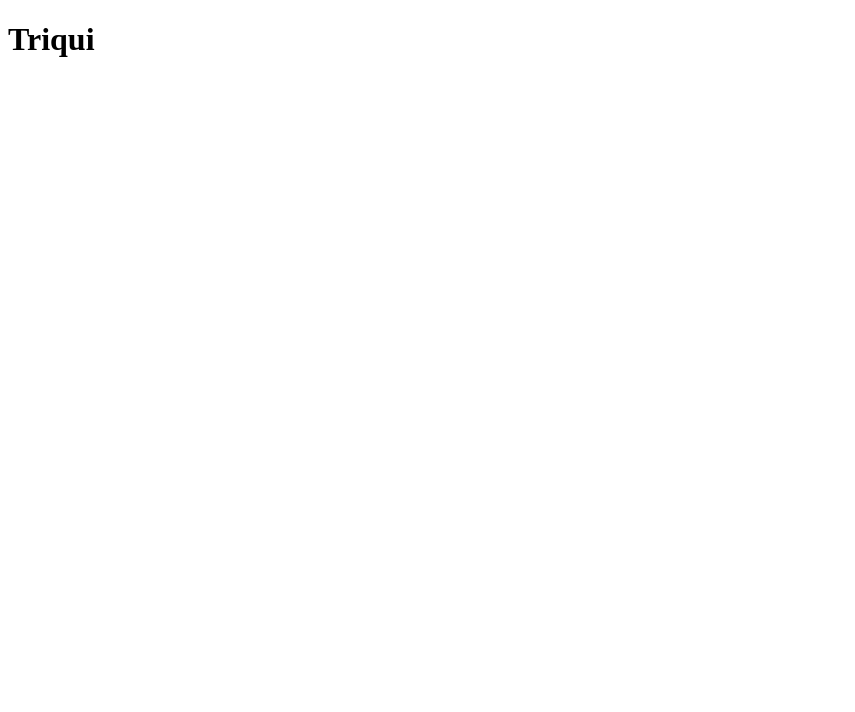
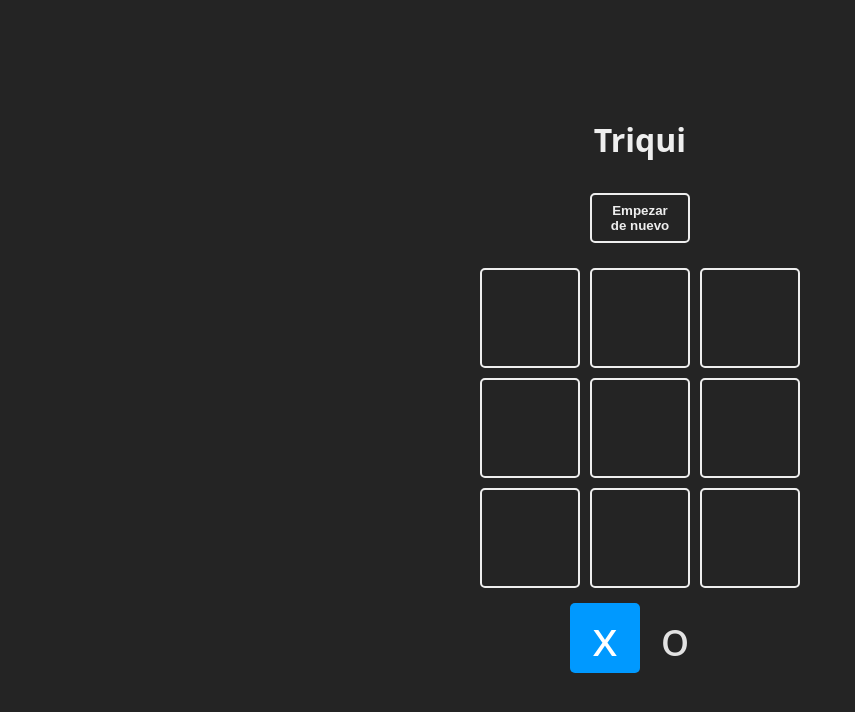
Before and after one commit to dejeloper/react-triqui, a React (Vite) app: page / in a window 1280 px wide. Shown: the top 712 px of the page, without its empty margins (0-855 px from the left). Built offline with nearby package versions, Linux system fonts and the light colour scheme.

Commit message:
Update Game (Finish)

```diff
--- a/src/App.jsx
+++ b/src/App.jsx
@@ -1,10 +1,129 @@
+import { useState } from 'react';
+
+const TURNS = {
+  X: 'x',
+  O: 'o'
+}
+
+const Square = ({ children, isSelected, updateBoard, index }) => {
+  const classname = `square ${isSelected ? 'is-selected' : ''}`;
+
+  const handlerClick = () => {
+    updateBoard(index);
+  }
+
+  return (
+    <div onClick={handlerClick} className={classname}>
+      {children}
+    </div>
+  )
+}
+
+const WINNER_COMBOS = [
+  [0, 1, 2],
+  [3, 4, 5],
+  [6, 7, 8],
+  [0, 3, 6],
+  [1, 4, 7],
+  [2, 5, 8],
+  [0, 4, 8],
+  [2, 4, 6]
+]
+
 
 function App() {
+  const [board, setBoard] = useState(Array(9).fill(null));
+  const [turn, setTurn] = useState(TURNS.X);
+  const [winner, setWinner] = useState(null)
+
+  const resetGame = () => {
+    setBoard(Array(9).fill(null));
+    setTurn(TURNS.X);
+    setWinner(null);
+  }
+
+  const checkWinner = (boardToCheck) => {
+    for (const combo of WINNER_COMBOS) {
+      const [a, b, c] = combo
+      if (boardToCheck[a] &&
+        boardToCheck[a] === boardToCheck[b] &&
+        boardToCheck[b] === boardToCheck[c]
+      ) {
+        return boardToCheck[a]
+      }
+    }
+    return null
+  }
+
+  const checkEndGame = (newBoard) => {
+    return newBoard.every((position) => position !== null)
+  }
+
+  const updateBoard = (index) => {
+    if (board[index] || winner) return
+
+    const newBoard = [...board]
+    newBoard[index] = turn
+    setBoard(newBoard)
+
+    const newTurn = turn === TURNS.X ? TURNS.O : TURNS.X;
+    setTurn(newTurn);
+
+    const newWinner = checkWinner(newBoard)
+    if (newWinner) {
+      setWinner(newWinner);
+    } else if (checkEndGame(newBoard)) {
+      setWinner(false);
+    }
+  }
 
   return (
-    <>
+    <main className="board">
       <h1>Triqui</h1>
-    </>
+      <button onClick={resetGame}>Empezar de nuevo</button>
+
+      <section className="game">
+        {
+          board.map((position, index) => {
+            return (
+              <Square key={index} index={index} updateBoard={updateBoard}>
+                {board[index]}
+              </Square>
+            )
+          })
+        }
+      </section>
+
+      <section className='turn'>
+        <Square isSelected={turn === TURNS.X}>{TURNS.X}</Square>
+        <Square isSelected={turn === TURNS.O}>{TURNS.O}</Square>
+      </section>
+
+      <section>
+        {
+          winner !== null && (
+            <section className='winner'>
+              <div className="text">
+                <h2>
+                  {
+                    winner === false
+                      ? 'Empate'
+                      : "Ganó:"
+                  }
+                </h2>
+                <header className='win'>
+                  {winner && <Square>{winner}</Square>}
+                </header>
+                <footer>
+                  <button onClick={resetGame}>Empezar de nuevo</button>
+                </footer>
+              </div>
+            </section>
+          )
+        }
+      </section>
+
+    </main>
   )
 }
 
--- a/src/index.css
+++ b/src/index.css
@@ -18,8 +18,8 @@
 
 body {
   margin: 0;
-  display: flex;
-  justify-content: center;
+  display: grid;
+  place-items: center;
   min-width: 320px;
   min-height: 100vh;
 }
--- a/src/main.jsx
+++ b/src/main.jsx
@@ -1,6 +1,6 @@
-import React from 'react'
 import ReactDOM from 'react-dom/client'
-import App from './App.jsx'
+import App from './App'
+import './index.css'
 
 const root = ReactDOM.createRoot(document.getElementById('root'));
 root.render(
```
